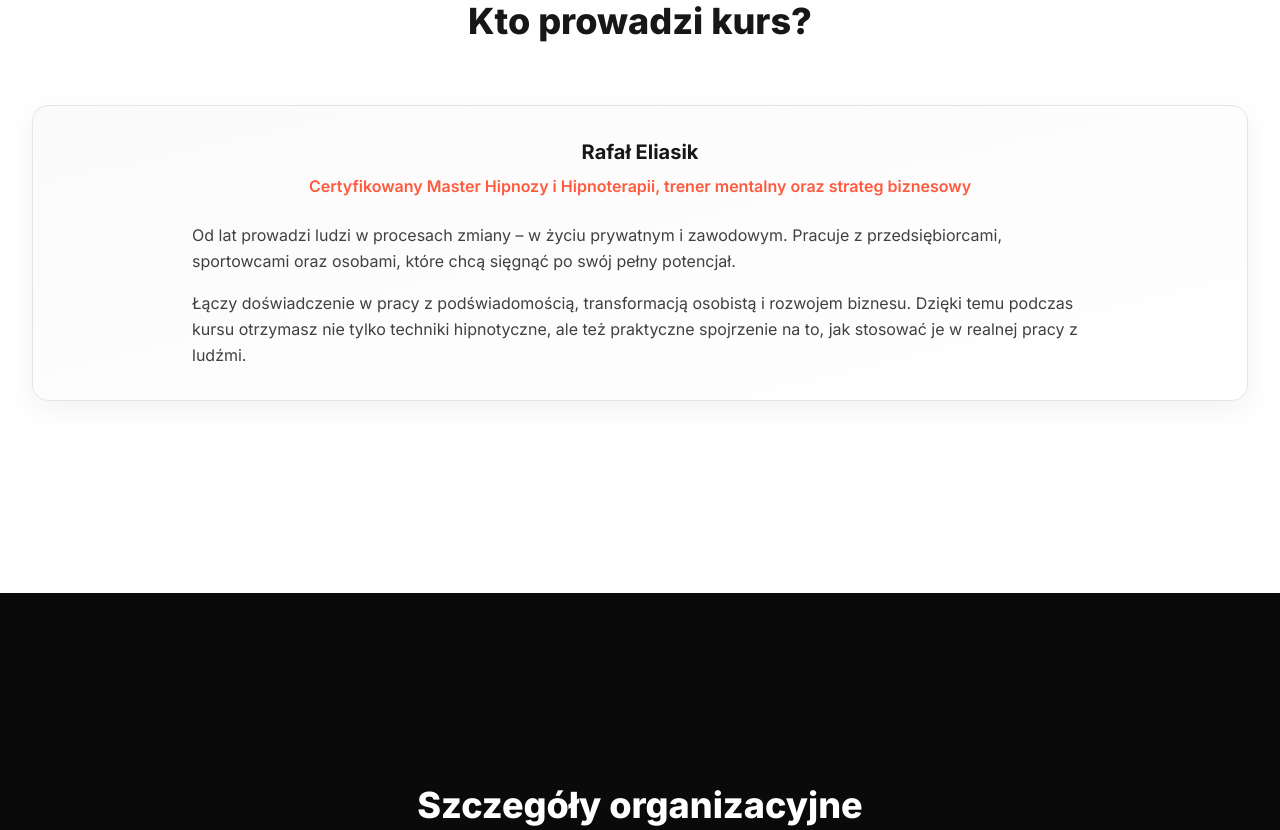
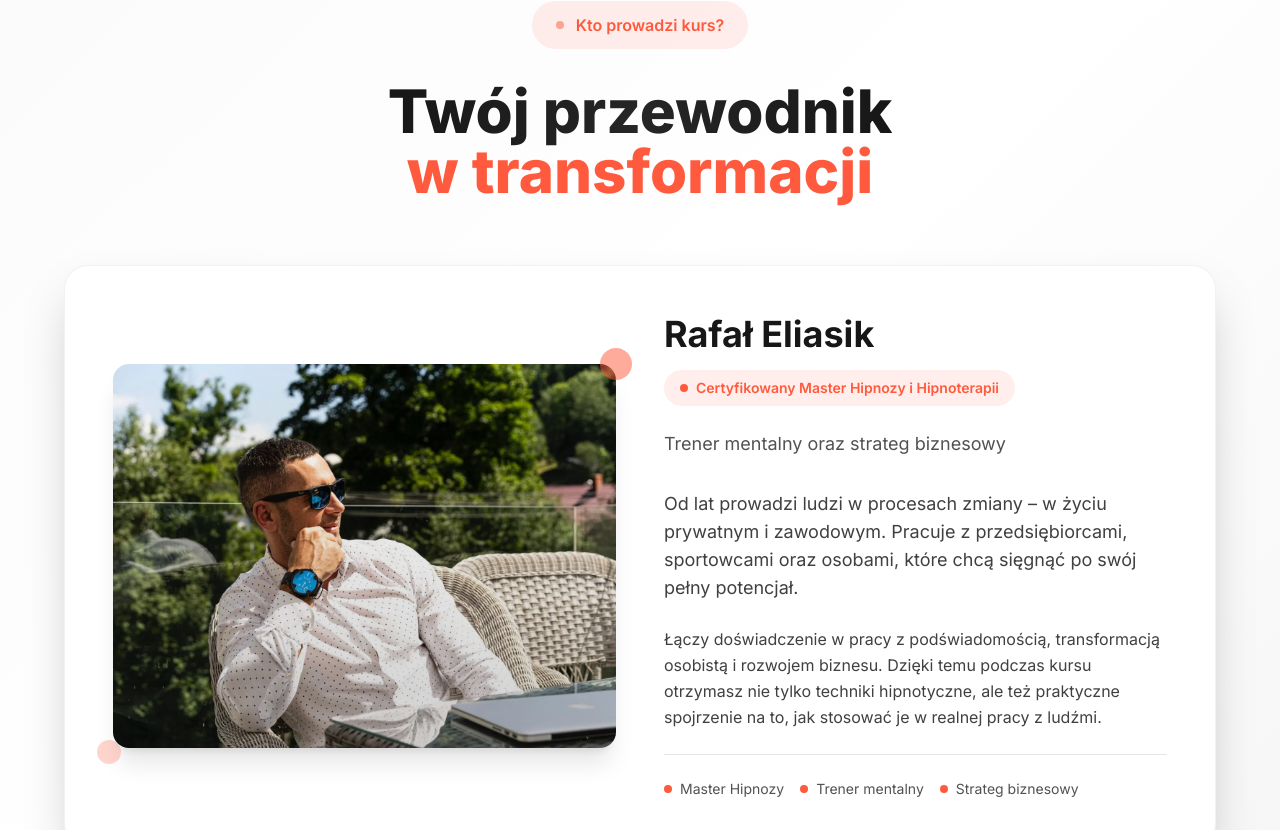
Before and after one commit to technikyvl/MAGIC-LANDING-PAGE-NEW, a Next.js app in the folder MAGICLIFELANDING/: page /szkolenia in a window 1280 px wide. Shown: the part 6440-7270 px from the top of the page. Built offline with nearby package versions, Linux system fonts and the light colour scheme.

Commit message:
Update page.jsx

```diff
--- a/MAGICLIFELANDING/app/szkolenia/page.jsx
+++ b/MAGICLIFELANDING/app/szkolenia/page.jsx
@@ -490,21 +490,83 @@ export default function TrainingPage() {
       </section>
 
       {/* Instructor */}
-      <section className={"bg-white text-neutral-900 " + SPACING}>
+      <section className={"bg-gradient-to-br from-neutral-50 via-white to-neutral-100 text-neutral-900 " + SPACING}>
         <div className={CONTAINER}>
-          <h2 className="slow-reveal text-3xl sm:text-4xl font-extrabold text-center mb-16">Kto prowadzi kurs?</h2>
-          <div className="bg-gradient-to-br from-neutral-50 to-white rounded-2xl border border-neutral-200 p-8 shadow-[0_8px_30px_rgba(0,0,0,.06)]">
-            <div className="text-center mb-6">
-              <h3 className="text-xl font-bold text-neutral-900 mb-2">Rafał Eliasik</h3>
-              <p className="text-accent font-semibold">Certyfikowany Master Hipnozy i Hipnoterapii, trener mentalny oraz strateg biznesowy</p>
+          <div className="text-center mb-16">
+            <div className="slow-reveal inline-flex items-center gap-3 rounded-full bg-accent/10 px-6 py-3 mb-8">
+              <div className="w-2 h-2 bg-accent rounded-full animate-pulse"></div>
+              <span className="text-accent font-semibold">Kto prowadzi kurs?</span>
             </div>
-            <div className="max-w-4xl mx-auto text-neutral-700 leading-relaxed space-y-4">
-              <p>
-                Od lat prowadzi ludzi w procesach zmiany – w życiu prywatnym i zawodowym. Pracuje z przedsiębiorcami, sportowcami oraz osobami, które chcą sięgnąć po swój pełny potencjał.
-              </p>
-              <p>
-                Łączy doświadczenie w pracy z podświadomością, transformacją osobistą i rozwojem biznesu. Dzięki temu podczas kursu otrzymasz nie tylko techniki hipnotyczne, ale też praktyczne spojrzenie na to, jak stosować je w realnej pracy z ludźmi.
-              </p>
+            <h2 className="slow-reveal text-4xl sm:text-5xl lg:text-6xl font-extrabold leading-tight mb-8">
+              <span className="bg-gradient-to-r from-neutral-900 via-neutral-800 to-neutral-900 bg-clip-text text-transparent">
+                Twój przewodnik
+              </span>
+              <br />
+              <span className="text-accent">w transformacji</span>
+            </h2>
+          </div>
+
+          <div className="max-w-6xl mx-auto">
+            <div className="bg-white rounded-3xl border border-neutral-200/50 p-8 sm:p-12 shadow-2xl overflow-hidden">
+              <div className="grid grid-cols-1 lg:grid-cols-2 gap-12 items-center">
+                {/* Photo */}
+                <div className="slow-reveal order-2 lg:order-1">
+                  <div className="relative group">
+                    <div className="relative h-80 lg:h-96 rounded-2xl overflow-hidden shadow-xl">
+                      <img
+                        src="/testimonials/rav.magic.webp"
+                        alt="Rafał Eliasik - Certyfikowany Master Hipnozy"
+                        className="w-full h-full object-cover object-center group-hover:scale-105 transition-transform duration-500"
+                      />
+                      <div className="absolute inset-0 bg-gradient-to-t from-neutral-900/20 to-transparent"></div>
+                    </div>
+                    {/* Decorative Elements */}
+                    <div className="absolute -top-4 -right-4 w-8 h-8 bg-accent rounded-full animate-pulse"></div>
+                    <div className="absolute -bottom-4 -left-4 w-6 h-6 bg-accent/50 rounded-full animate-pulse delay-500"></div>
+                  </div>
+                </div>
+
+                {/* Content */}
+                <div className="slow-reveal order-1 lg:order-2">
+                  <div className="mb-8">
+                    <h3 className="text-3xl sm:text-4xl font-bold text-neutral-900 mb-4">Rafał Eliasik</h3>
+                    <div className="inline-flex items-center gap-2 rounded-full bg-accent/10 px-4 py-2 mb-6">
+                      <div className="w-2 h-2 bg-accent rounded-full"></div>
+                      <span className="text-accent font-semibold text-sm">Certyfikowany Master Hipnozy i Hipnoterapii</span>
+                    </div>
+                    <p className="text-lg text-neutral-600 mb-6">
+                      Trener mentalny oraz strateg biznesowy
+                    </p>
+                  </div>
+
+                  <div className="space-y-6 text-neutral-700 leading-relaxed">
+                    <p className="text-lg">
+                      Od lat prowadzi ludzi w procesach zmiany – w życiu prywatnym i zawodowym. Pracuje z przedsiębiorcami, sportowcami oraz osobami, które chcą sięgnąć po swój pełny potencjał.
+                    </p>
+
+                    <p>
+                      Łączy doświadczenie w pracy z podświadomością, transformacją osobistą i rozwojem biznesu. Dzięki temu podczas kursu otrzymasz nie tylko techniki hipnotyczne, ale też praktyczne spojrzenie na to, jak stosować je w realnej pracy z ludźmi.
+                    </p>
+
+                    <div className="pt-6 border-t border-neutral-200">
+                      <div className="flex flex-wrap gap-4">
+                        <div className="flex items-center gap-2 text-sm text-neutral-600">
+                          <div className="w-2 h-2 bg-accent rounded-full"></div>
+                          <span>Master Hipnozy</span>
+                        </div>
+                        <div className="flex items-center gap-2 text-sm text-neutral-600">
+                          <div className="w-2 h-2 bg-accent rounded-full"></div>
+                          <span>Trener mentalny</span>
+                        </div>
+                        <div className="flex items-center gap-2 text-sm text-neutral-600">
+                          <div className="w-2 h-2 bg-accent rounded-full"></div>
+                          <span>Strateg biznesowy</span>
+                        </div>
+                      </div>
+                    </div>
+                  </div>
+                </div>
+              </div>
             </div>
           </div>
         </div>
```
